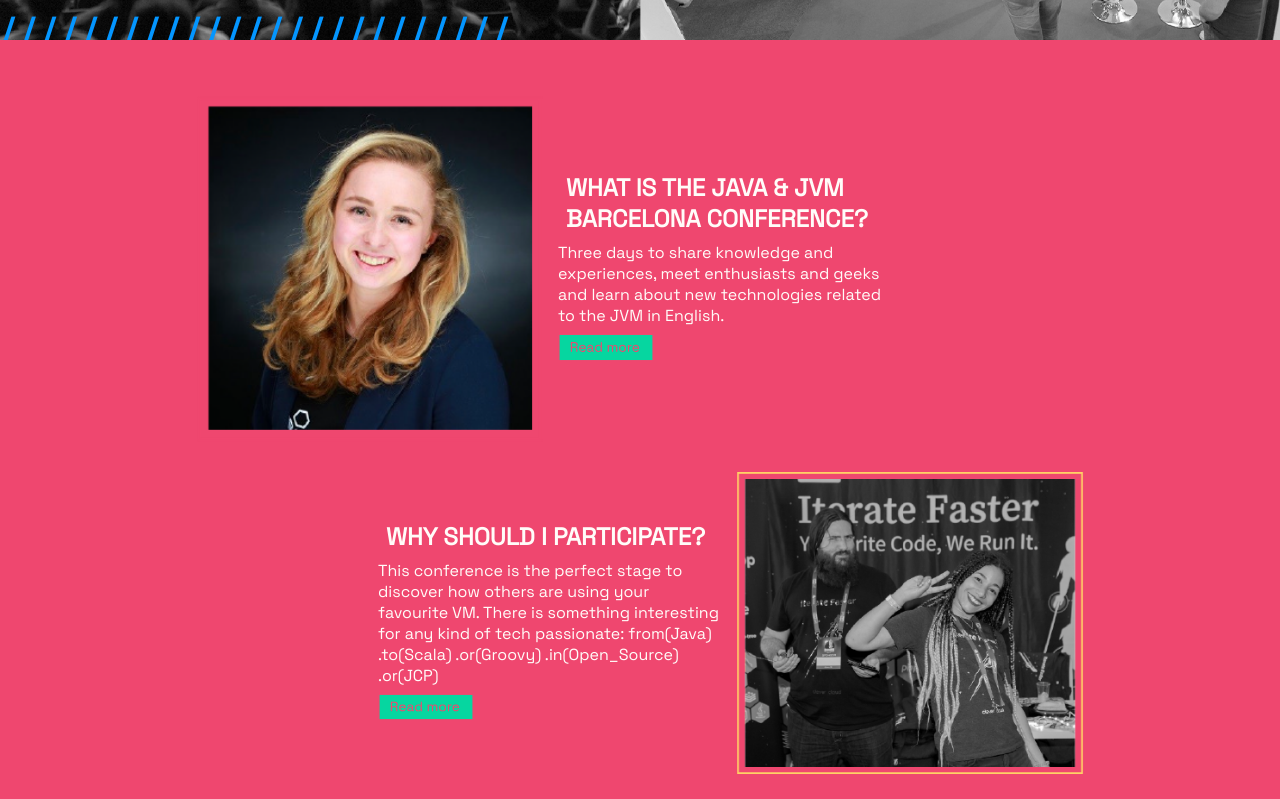
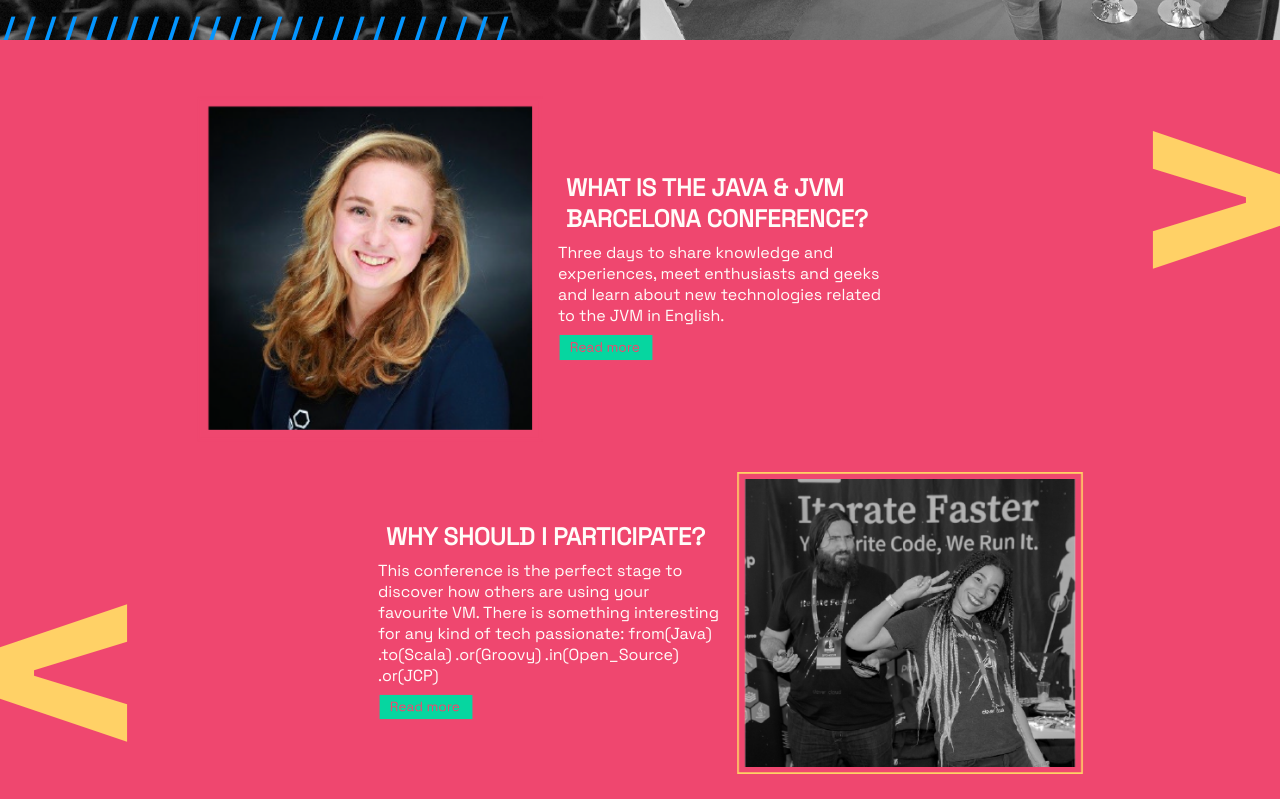
Before and after one commit to dev-bcn/dev-bcn.github.io, a React (Create React App) app: page / in a window 1280 px wide. Shown: the part 760-1559 px from the top of the page. Built offline with nearby package versions, Linux system fonts and the light colour scheme.

Commit message:
Add faqs section

```diff
--- a/src/views/Faqs/Faqs.tsx
+++ b/src/views/Faqs/Faqs.tsx
@@ -1,9 +1,11 @@
-import { FC } from "react";
-import { motion } from "framer-motion";
-import styled from "styled-components";
-import { COLOR_PINK } from "../../styles/colors";
-import { faqsData } from "./FaqsData";
-import FaqCard from "./components/FaqsCard";
+import { FC } from 'react';
+import { motion } from 'framer-motion';
+import styled from 'styled-components';
+import { COLOR_PINK } from '../../styles/colors';
+import { faqsData } from './FaqsData';
+import FaqCard from './components/FaqsCard';
+import LessThanIcon from '../../assets/images/LessThanIcon.svg';
+import MoreThanIcon from '../../assets/images/MoreThanIcon.svg';
 
 const StyledFaqSection = styled(motion.section)`
   background: ${COLOR_PINK};
@@ -12,6 +14,7 @@ const StyledFaqSection = styled(motion.section)`
   justify-content: center;
   align-items: center;
   padding: 3rem 2rem;
+  position: relative;
   @media (min-width: 650px) {
     padding: 3rem 5rem;
   }
@@ -23,6 +26,26 @@ const StyledWaveContainer = styled.div`
   height: 5rem;
 `;
 
+const StyleMoreIcon = styled.img`
+  position: absolute;
+  right: -1rem;
+  top: 5rem;
+  height: 5rem;
+  @media (min-width: 480px) {
+    height: 10rem;
+  }
+`;
+
+const StyleLessIcon = styled.img`
+  position: absolute;
+  left: -1rem;
+  top: 50%;
+  height: 5rem;
+  @media (min-width: 480px) {
+    height: 10rem;
+  }
+`;
+
 const Faqs: FC = () => {
   return (
     <>
@@ -30,16 +53,18 @@ const Faqs: FC = () => {
         {faqsData.map((faq, index) => (
           <FaqCard faq={faq} index={index} key={index} />
         ))}
+        <StyleMoreIcon src={MoreThanIcon} />
+        <StyleLessIcon src={LessThanIcon} />
       </StyledFaqSection>
       <StyledWaveContainer>
         <svg
-          viewBox="0 0 500 150"
-          preserveAspectRatio="none"
-          style={{ height: "100%", width: "100%" }}
+          viewBox='0 0 500 150'
+          preserveAspectRatio='none'
+          style={{ height: '100%', width: '100%' }}
         >
           <path
-            d="M0.00,49.98 C335.50,45.89 358.63,106.09 501.41,81.42 L500.00,150.00 L0.00,150.00 Z"
-            style={{ stroke: "none", fill: "#06d6a0" }}
+            d='M0.00,49.98 C335.50,45.89 358.63,106.09 501.41,81.42 L500.00,150.00 L0.00,150.00 Z'
+            style={{ stroke: 'none', fill: '#06d6a0' }}
           ></path>
         </svg>
       </StyledWaveContainer>
@@ -47,5 +72,4 @@ const Faqs: FC = () => {
   );
 };
 
-
 export default Faqs;
--- a/src/views/Faqs/components/FaqsCard.tsx
+++ b/src/views/Faqs/components/FaqsCard.tsx
@@ -1,9 +1,11 @@
-import { FC } from "react";
-import styled from "styled-components";
-import { motion } from "framer-motion";
-import ReadMoreIcon from "../../../assets/images/ReadMoreIcon.svg";
-import { Link } from "react-router-dom";
-import { COLOR_WHITE } from "../../../styles/colors";
+import { FC, useState } from 'react';
+import styled from 'styled-components';
+import { motion } from 'framer-motion';
+import ReadMoreIcon from '../../../assets/images/ReadMoreIcon.svg';
+import { Link } from 'react-router-dom';
+import { COLOR_WHITE } from '../../../styles/colors';
+import LessThanIcon from '../../../assets/images/LessThanIcon.svg';
+import MoreThanIcon from '../../../assets/images/MoreThanIcon.svg';
 
 type FaqCardType = {
   faq: {
@@ -20,17 +22,39 @@ const StyledFaqCard = styled.div`
   width: 90%;
   margin-bottom: 2rem;
   @media (min-width: 800px) {
-    flex-direction: ${(props) => (props.color ? props.color : "row")};
+    flex-direction: ${(props) => (props.color ? props.color : 'row')};
     max-width: 900px;
     margin-bottom: 1rem;
   }
 `;
 
-const StyledFaqImage = styled(motion.img)`
+const StyledFaqImageContainer = styled.div`
   height: 10rem;
+  position: relative;
   @media (min-width: 800px) {
     height: auto;
     width: 40%;
+  }
+`;
+const StyledFaqImage = styled(motion.img)`
+  display: block;
+  height: 100%;
+  width: 100%;
+`;
+
+const StyledImageAnimation = styled.div`
+  position: absolute;
+  top: 0;
+  bottom: 0;
+  left: 0;
+  right: 0;
+  height: 100%;
+  width: 100%;
+  opacity: 0;
+  transition: 0.25s linear;
+  background-color: rgba(255, 209, 102, 0.5);
+  &:hover {
+    opacity: 1;
   }
 `;
 
@@ -62,7 +86,7 @@ const StyledFaqText = styled.p`
 const StyledFaqDetailButton = styled.img`
   width: 6rem;
   @media (min-width: 800px) {
-    padding: 0 .5rem;
+    padding: 0 0.5rem;
     width: 7rem;
   }
 `;
@@ -71,12 +95,17 @@ const FaqCard: FC<FaqCardType> = ({ faq, index }) => {
   const isOdd = index % 2 === 0 ? true : false;
 
   return (
-    <StyledFaqCard color={isOdd ? "row" : "row-reverse"}>
-      <StyledFaqImage src={require(`../../../assets/images/FaqsImage${index}.png`)} />
+    <StyledFaqCard color={isOdd ? 'row' : 'row-reverse'}>
+      <StyledFaqImageContainer>
+        <StyledFaqImage
+          src={require(`../../../assets/images/FaqsImage${index}.png`)}
+        />
+        <StyledImageAnimation />
+      </StyledFaqImageContainer>
       <StyledFaqInfo>
         <StyledFaqTitle>{faq.question}</StyledFaqTitle>
         <StyledFaqText>{faq.answer}</StyledFaqText>
-        <Link to="/">
+        <Link to='/'>
           <StyledFaqDetailButton src={ReadMoreIcon} />
         </Link>
       </StyledFaqInfo>
```
Also changed, not shown: src/assets/images/MoreThanIcon.svg (added).
